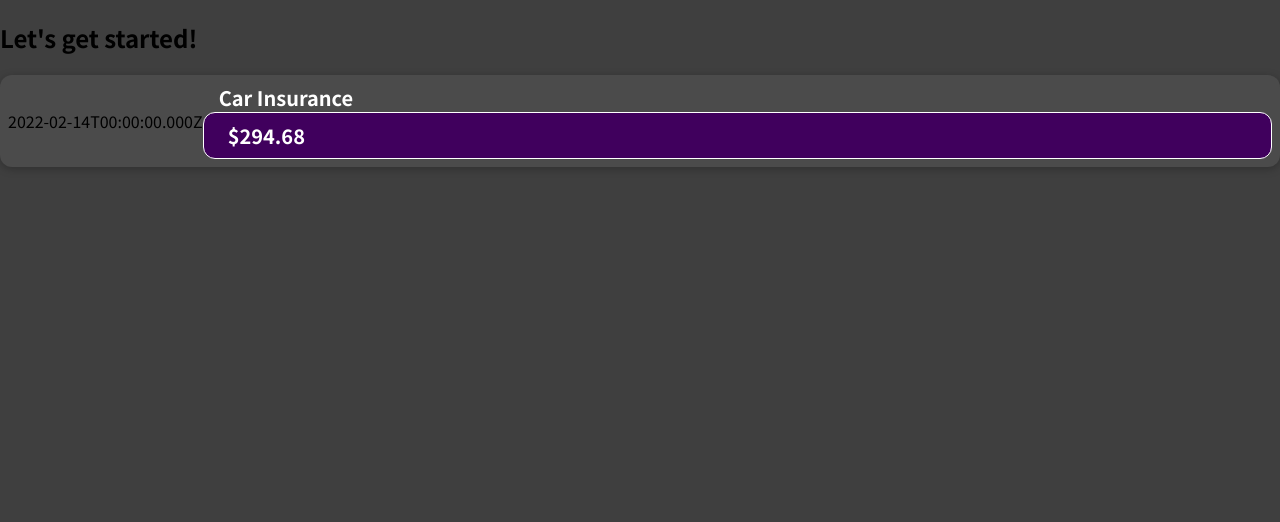
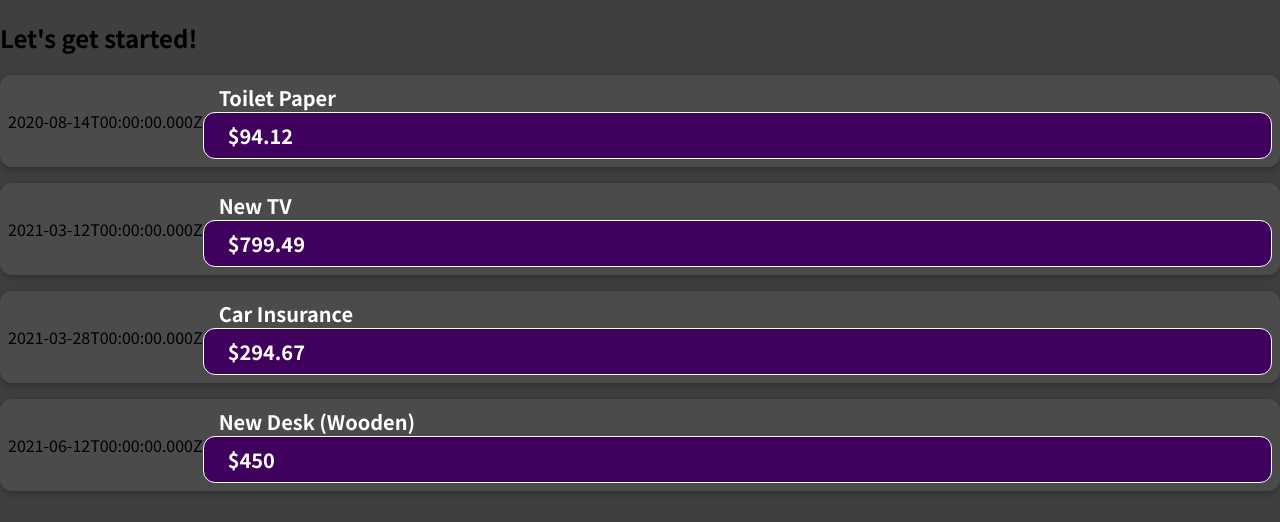
Before and after one commit to Koko-Dev/expense-tracker, a JavaScript app: page / in a window 1280 px wide. Shown: the top 522 px of the page. Built offline with nearby package versions, Linux system fonts and the light colour scheme.

Commit message:
Make ExpenseItem component reusable by adding props which takes in data from App.js expense variable (an array containing data objects)

```diff
--- a/src/App.js
+++ b/src/App.js
@@ -1,12 +1,53 @@
 import ExpenseItem from './components/ExpenseItem';
 
 function App() {
-  return (
-    <div>
-      <h2>Let's get started!</h2>
-	    <ExpenseItem></ExpenseItem>
-    </div>
-  );
+	const expenses = [
+		{
+			id: 'e1',
+			title: 'Toilet Paper',
+			amount: 94.12,
+			date: new Date(2020, 7, 14),
+		},
+		{ id: 'e2', title: 'New TV', amount: 799.49, date: new Date(2021, 2, 12) },
+		{
+			id: 'e3',
+			title: 'Car Insurance',
+			amount: 294.67,
+			date: new Date(2021, 2, 28),
+		},
+		{
+			id: 'e4',
+			title: 'New Desk (Wooden)',
+			amount: 450,
+			date: new Date(2021, 5, 12),
+		},
+	];
+
+	return (
+		<div>
+			<h2>Let's get started!</h2>
+			<ExpenseItem
+				title={expenses[0].title}
+				amount={expenses[0].amount}
+				date={expenses[0].date}
+			></ExpenseItem>
+			<ExpenseItem
+				title={expenses[1].title}
+				amount={expenses[1].amount}
+				date={expenses[1].date}
+			></ExpenseItem>
+			<ExpenseItem
+				title={expenses[2].title}
+				amount={expenses[2].amount}
+				date={expenses[2].date}
+			></ExpenseItem>
+			<ExpenseItem
+				title={expenses[3].title}
+				amount={expenses[3].amount}
+				date={expenses[3].date}
+			></ExpenseItem>
+		</div>
+	);
 }
 
 export default App;
--- a/src/components/ExpenseItem.js
+++ b/src/components/ExpenseItem.js
@@ -1,17 +1,12 @@
 import './ExpenseItem.css';
 
-function ExpenseItem() {
-	const expenseDate = new Date(2022, 1, 14);
-	const expenseTitle = 'Car Insurance';
-	const expenseAmount = 294.68;
-
-	console.log(expenseDate);
+function ExpenseItem(props) {
 	return (
 		<div className="expense-item">
-			<div>{expenseDate.toISOString()}</div>
+			<div>{props.date.toISOString()}</div>
 			<div className="expense-item__description">
-				<h2>{expenseTitle}</h2>
-				<div className="expense-item__price">${expenseAmount}</div>
+				<h2>{props.title}</h2>
+				<div className="expense-item__price">${props.amount}</div>
 			</div>
 		</div>
 	)
```
